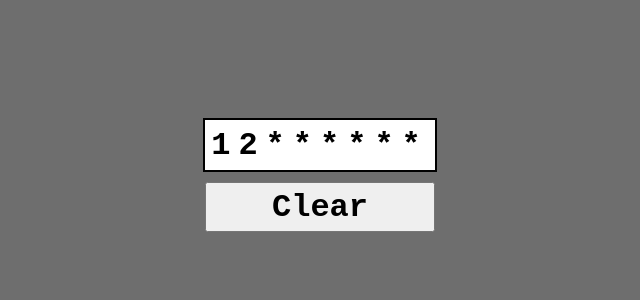
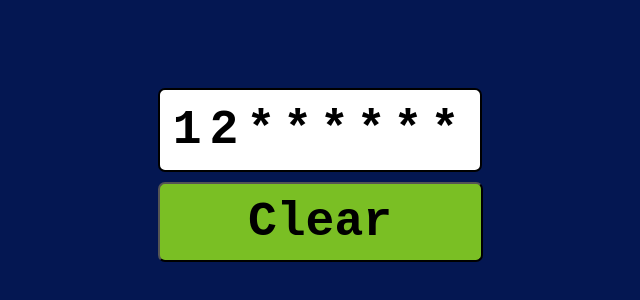
Before and after one commit to Coldensjo/openlink, an Electron app: page index.html in a window 800 px wide. Shown: the part 220-520 px from the top of the page, without its empty margins (80-720 px from the left). Drawn offline with Linux system fonts and the light colour scheme.

Commit message:
style: Update background color and font size for number input display

```diff
--- a/index.html
+++ b/index.html
@@ -12,7 +12,9 @@
             align-items: center;
             height: 100vh;
             margin: 0;
-            background-color: #6e6e6e;
+            background-color: #041752;
+            justify-content: center;
+            align-items: center;
         }
         #container {
             text-align: center;
@@ -20,16 +22,18 @@
         #display {
             font-size: 2rem;
             text-align: center;
-            width: 230px;
-            height: 50px;
+            width: 320px;
+            height: 80px;
             border: 2px solid #000;
             display: flex;
             align-items: center;
             justify-content: center;
             letter-spacing: 0.5rem;
+            border-radius: 7px;
             margin: 0 auto;
             background-color: #fff;
             font-family: 'Courier New', Courier, monospace; /* Monospace font */
+            font-size: 3rem;
             font-weight: bold;
         }
         #numberInput {
@@ -41,12 +45,20 @@
         button {
             font-family: 'Courier New', Courier, monospace; /* Monospace font */
             font-weight: bold;
-            width: 230px;
-            height: 50px;
+            width: 325px;
+            height: 80px;
+            background-color: #7abf24;
+            border-radius: 7px;
             display: block;
-            font-size: 2rem;
+            font-size: 3rem;
             margin: 10px auto;
             cursor: pointer;
+        }
+        button:hover {
+            background-color: #8ce91b;
+        }
+        button:active {
+        transform: scale(0.95);
         }
     </style>
 </head>
```
